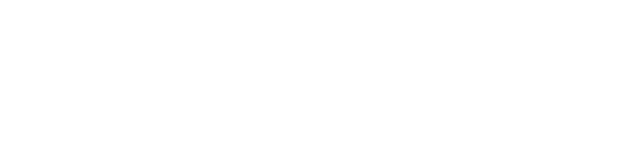
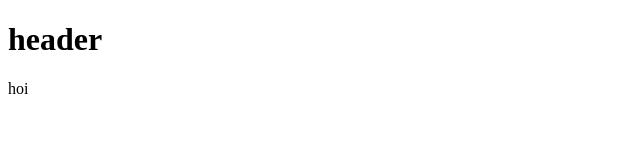
Before and after one commit to PMarcelisROCMN/html-test, a plain HTML site: page index.html in a window 1280 px wide. Shown: the whole page, without its empty margins (0-640 px from the left). Drawn offline with Linux system fonts and the light colour scheme.

Commit message:
edited index.html

```diff
--- a/index.html
+++ b/index.html
@@ -7,5 +7,8 @@
 </head>
 <body>
 
+
+    <h1>header</h1>
+    <p>hoi</p>
 </body>
 </html>
```
